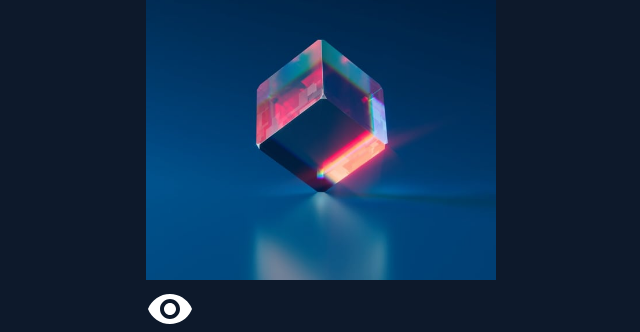
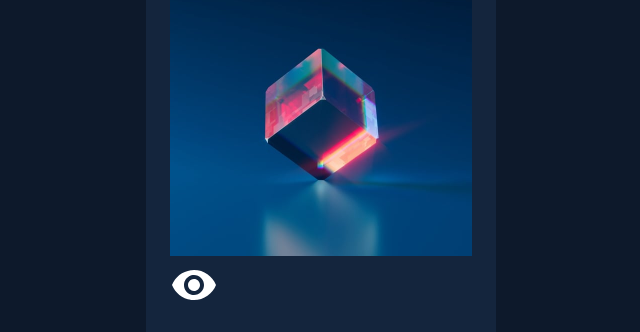
Before and after one commit to Yazan-Khdaj/nft-preview-card-component, a plain HTML site: page index.html in a window 1280 px wide. Shown: the top 332 px of the page, without its empty margins (319-959 px from the left). Drawn offline with Linux system fonts and the light colour scheme.

Commit message:
modified css

```diff
--- a/css/style.css
+++ b/css/style.css
@@ -29,8 +29,17 @@ img{
 }
 
 .container{
-    width:350px
+    width:350px;
+
 }
+
+.card{
+    background-color: var(--cl-card-bg);
+    padding:1.5rem;
+    border-radius: 1rem;
+}
+
+
 
 
 
```
Also changed, not shown: 1 other file.
